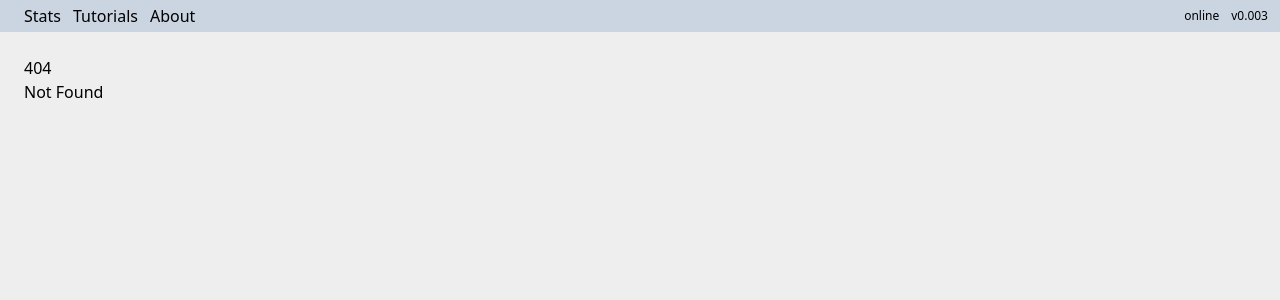
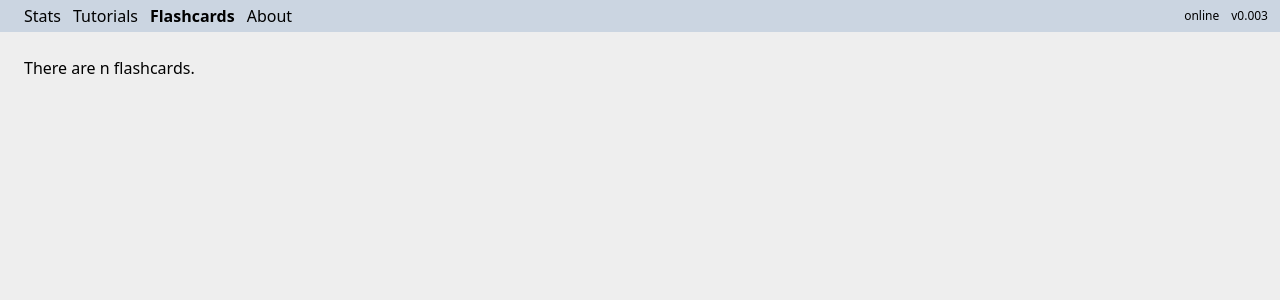
Before and after one commit to edwardtanguay/techlanglearn, a SvelteKit app: page /flashcards in a window 1280 px wide. Before the commit this address had no page. Shown: the top 300 px of the page. Built offline with nearby package versions, Linux system fonts and the light colour scheme.

Commit message:
mock flashcard page

```diff
--- a/src/routes/+layout.svelte
+++ b/src/routes/+layout.svelte
@@ -22,6 +22,7 @@
 	<ul class="flex gap-3 px-2 py-1 pl-6">
 		<li><a href="/" class={$page.url.pathname === '/' ? 'active' : ''}>Stats</a></li>
 		<li><a href="/tutorials" class={$page.url.pathname === '/tutorials' ? 'active' : ''}>Tutorials</a></li>
+		<li><a href="/flashcards" class={$page.url.pathname === '/flashcards' ? 'active' : ''}>Flashcards</a></li>
 		<li><a href="/about" class={$page.url.pathname === '/about' ? 'active' : ''}>About</a></li>
 	</ul>
 	<div class="flex items-center gap-3">
--- /dev/null
+++ b/src/routes/flashcards/+page.svelte
@@ -0,0 +1,7 @@
+<script lang="ts">
+	const message = 'about page';
+</script>
+
+<header>
+	<p>There are n flashcards.</p>
+</header>
```
